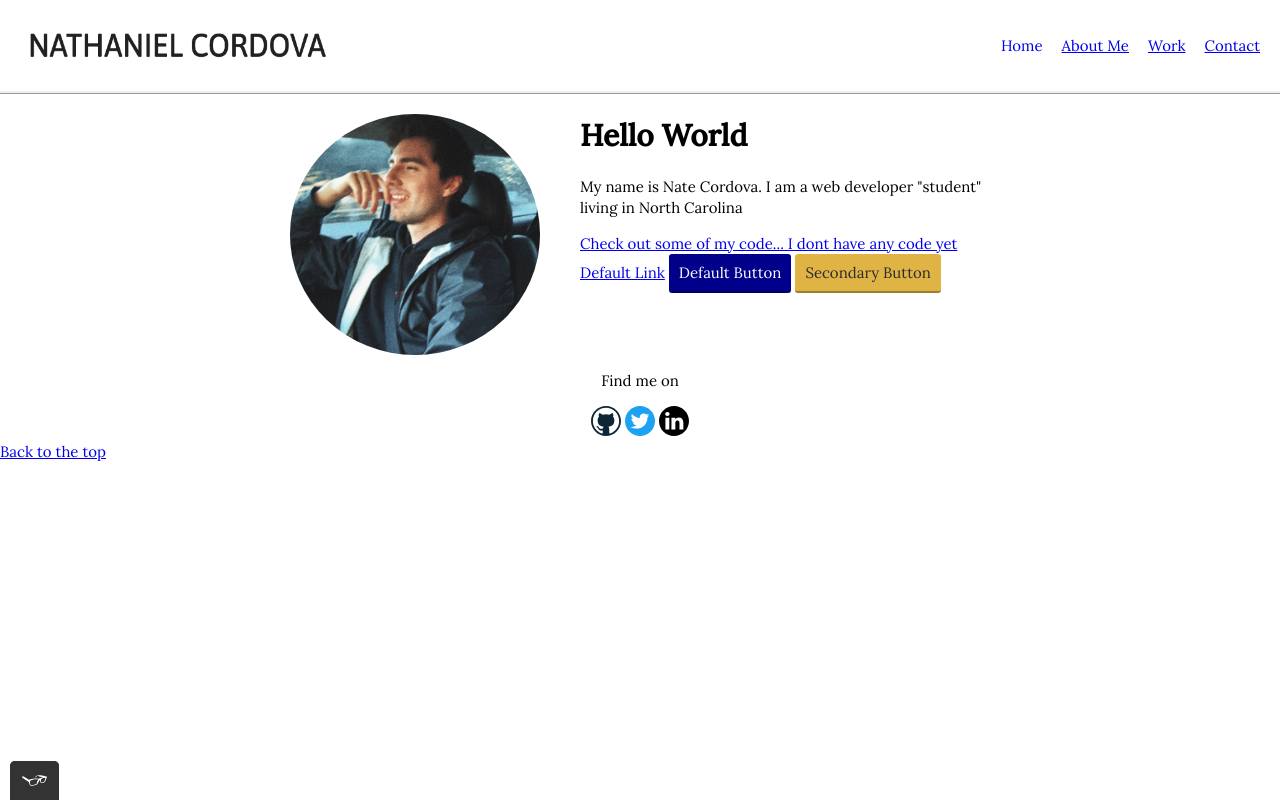
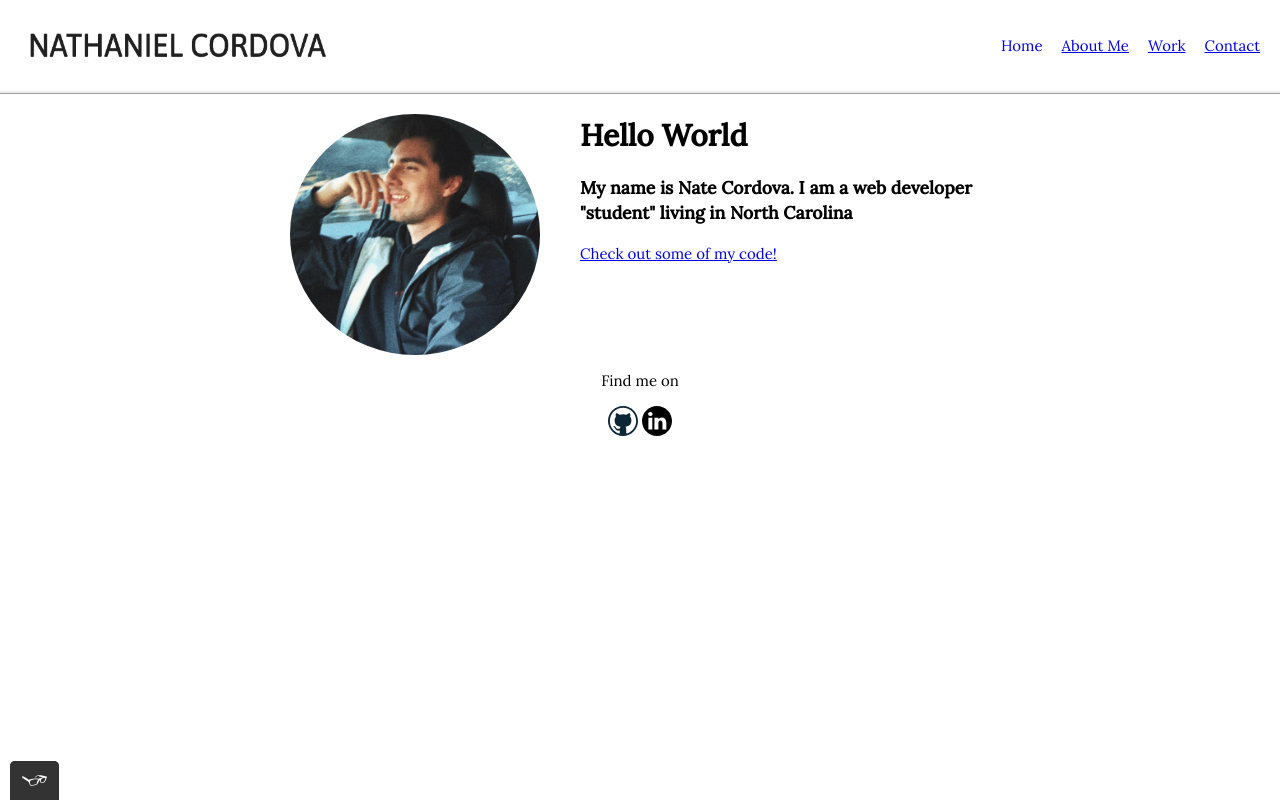
Before and after one commit to n8cordo/portfolio-website, a plain HTML site: page index.html in a window 1280 px wide. Drawn offline with nearby package versions, Linux system fonts and the light colour scheme.

Commit message:
Linting fixes

```diff
--- a/index.html
+++ b/index.html
@@ -1,7 +1,7 @@
 <!DOCTYPE html>
-<html>
+<html lang="en">
 <head>
-    <meta charset="utd-8">
+    <meta charset="utf-8">
     <meta name="viewport" content="width=device-width, initial-scale=1">
     <title>This Is A Good Title!</title>
     <link rel="shortcut icon" href="https://www.wikipedia.org/static/favicon/wikipedia.ico">
@@ -10,7 +10,7 @@
     <link href="https://fonts.googleapis.com/css2?family=Lora:wght@400;500&display=swap" rel="stylesheet">
     <!--"Normalize CSS" link below-->
     <!--Basically ensures all pages look consistent in all major browsers-->
-    <link rel="stylesheet" href="https://cdnjs.cloudflare.com/ajax/libs/normalize/8.0.1/normalize.min.css" integrity="sha512-NhSC1YmyruXifcj/KFRWoC561YpHpc5Jtzgvbuzx5VozKpWvQ+4nXhPdFgmx8xqexRcpAglTj9sIBWINXa8x5w==" crossorigin="anonymous" referrerpolicy="no-referrer" />
+    <link rel="stylesheet" href="https://cdnjs.cloudflare.com/ajax/libs/normalize/8.0.1/normalize.min.css" integrity="sha512-NhSC1YmyruXifcj/KFRWoC561YpHpc5Jtzgvbuzx5VozKpWvQ+4nXhPdFgmx8xqexRcpAglTj9sIBWINXa8x5w==" crossorigin="anonymous" referrerpolicy="no-referrer">
     <link rel="stylesheet" type="text/css" href="css/style.production.css">
 </head>
 <body>
@@ -38,25 +38,18 @@
 <div class="profile">
     <img src="img/photo_of_me.jpg" class="profile__portrait" alt="A photograph of me">
     <h1> Hello World</h1>
-    <p>
+    <h3>
         My name is Nate Cordova. I am a <span>web</span> developer "student" living in North Carolina
-    </p>
-    <a href="#">Check out some of my code... I dont have any code yet</a>
-</div>
-<div>
-    <a href="#">Default Link</a>
-    <button type="button">Default Button</button>
-    <button class="button__secondary">Secondary Button</button>
+    </h3>
+    <a href="work.html">Check out some of my code!</a>
 </div>
 <footer class="page-footer">
     <p>Find me on</p>
     <div class="social-media">
-    <img src="img/githublogo.svg" alt="Github">
-    <img src="img/twitterlogo.svg" alt="Twitter">
-    <img src="img/linkedinlogo.svg" alt="LinkedIn">
+        <a href="https://github.com/n8cordo"><img src="img/githublogo.svg" alt="Github"></a>
+        <img src="img/linkedinlogo.svg" alt="LinkedIn">
     </div>
 </footer>
-<a href="#"> Back to the top</a>
 <script src="js/tota11y.min.js"></script>
 </body>
 </html>
```
Also changed, not shown: about.html (+4 -5 lines), contact.html (+4 -5 lines), work.html (+2 -4 lines).
